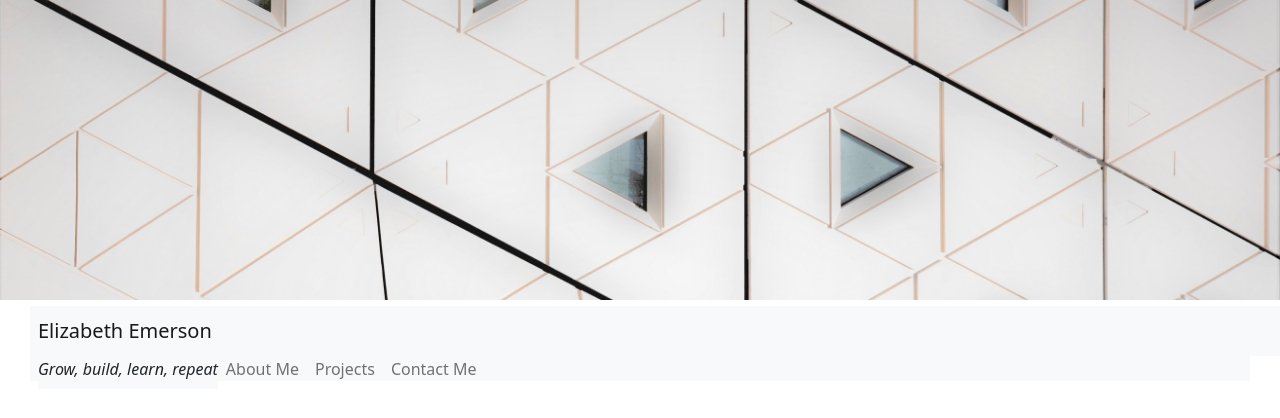
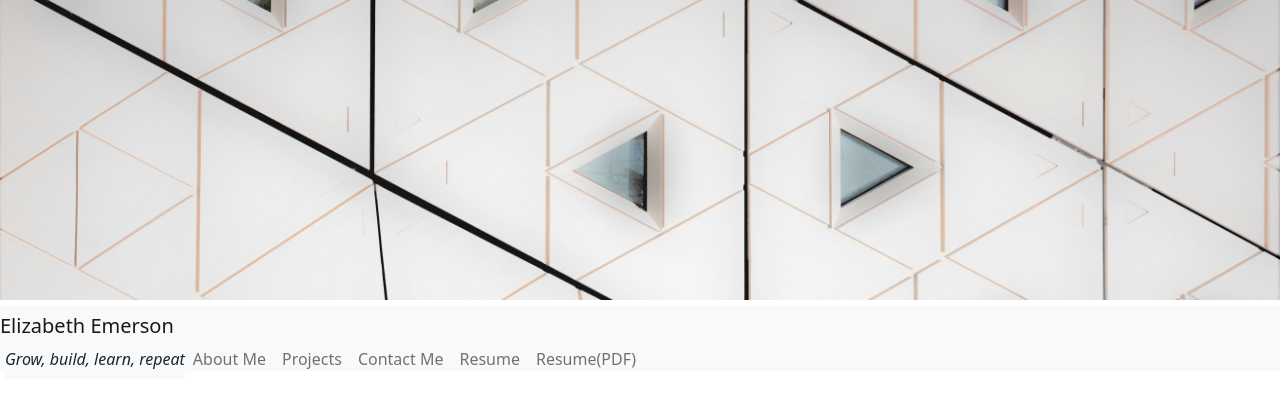
Before and after one commit to uknity/portfolio-react, a React (Create React App) app: page / in a window 1280 px wide. Shown: the top 418 px of the page. Built offline with nearby package versions, Linux system fonts and the light colour scheme; a web font is replaced by a local one.

Commit message:
formatted header with nav links

```diff
--- a/src/App.js
+++ b/src/App.js
@@ -1,19 +1,23 @@
 import React from "react";
-import { BrowserRouter as Router } from "react-router-dom";
+import { BrowserRouter as Router, Route } from "react-router-dom";
 import Homepage from "./pages/Homepage";
 import Header from "./components/Header";
 import Wrapper from "./components/Wrapper";
-
+import About from "./components/About";
+import Projects from "./components/Projects";
+import Contact from "./components/Contact";
 
 function App() {
-
 	return (
 		<Router>
 			<div>
-        <Header>
-          </Header>
+				<Header />
 				<Wrapper>
-          <Homepage />
+					<Route exact path="/" component={Homepage} />
+					<Route path="/about" component={About} />
+					<Route path="/projects" component={Projects} />
+					<Route path="/contact" component={Contact} />
+
 				</Wrapper>
 			</div>
 		</Router>
--- a/src/components/Header/index.js
+++ b/src/components/Header/index.js
@@ -1,52 +1,95 @@
 import React from "react";
 import "./style.css";
 import backImg from "./heading.jpg";
+import { Link } from "react-router-dom";
+import resumePdf from './resumePdf.pdf';
+
 
 //function to create header
 function Header() {
 	return (
-    <div>
-
-    <div className="container-fluid p-0" style={{
+		<div
+			className="container-fluid p-0"
+			style={{
 				backgroundImage: `url(${backImg})`,
-    backgroundSize: 'cover',
-    backgroundRepeat: 'no-repeat',
-    height: '300px'
-    }} >
-        <div className="row h-100 d-inline-block " ></div>
-        <heading className="navbar navbar-expand-lg navbar-light bg-light d-flex align-items-end nameRow">
-        <div className="navbar-brand display-1">Elizabeth Emerson</div>
-    </heading>
+				backgroundSize: "cover",
+				backgroundRepeat: "no-repeat",
+				height: "300px",
+			}}
+		>
+			<div className="row h-100 d-inline-block p-0"></div>
+			<div className="navbar navbar-expand-lg navbar-light bg-light d-flex align-items-end nameRow">
+				<div className="navbar-brand display-1 p-0">Elizabeth Emerson</div>
+			</div>
 
 			<nav className="navbar navbar-expand-lg navbar-light bg-light d-flex subtitleLinkRow">
-
-        <div className="navbar navbar-expand-lg bg-light subTitle">Grow, build, learn, repeat</div>
+				<div className="navbar navbar-expand-lg bg-light subTitle">
+					Grow, build, learn, repeat
+				</div>
 				<div className="collapse navbar-collapse flex-shrink-1 ml-auto navbarSupportedContent">
 					<ul className="navbar-nav  mb-2 mb-lg-0 linkRow">
 						<li className="nav-item">
-                    <a className="nav-link" aria-current="page" href="#aboutMe">About Me  </a>
+							<Link
+								to="/about"
+								className={
+									window.location.pathname === "/about"
+										? "nav-link active"
+										: "nav-link"
+								}
+							>
+								About Me{" "}
+							</Link>
 						</li>
 						<li className="nav-item">
-                    <a className="nav-link" href="#projects">Projects    </a>
+							<Link
+								to="/projects"
+								className={
+									window.location.pathname === "/projects"
+										? "nav-link active"
+										: "nav-link"
+								}
+							>
+								Projects{" "}
+							</Link>
 						</li>
 						<li className="nav-item">
-                    <a className="nav-link" href="#contactMe">Contact Me    </a>
+							<Link
+								to="/contact"
+								className={
+									window.location.pathname === "/contact"
+										? "nav-link active"
+										: "nav-link"
+								}
+							>
+								Contact Me{" "}
+							</Link>
 						</li>
 						<li className="nav-item">
-                    {/* <a className="nav-link" href="https://docs.google.com/document/d/1XnnyCAyvonrlKVCC-sQ2VxHgFOKzGe6oD_FBRDAoBKk/edit?usp=sharing" target="_blank" download>Resume    </a> */}
+							<a
+								className="nav-link" rel="noopener noreferrer"
+								href="https://docs.google.com/document/d/1XnnyCAyvonrlKVCC-sQ2VxHgFOKzGe6oD_FBRDAoBKk/edit?usp=sharing"
+								target="_blank"
+								download
+							>
+								Resume{" "}
+							</a>
 						</li>
 						<li className="nav-item">
-                    {/* <a className="nav-link" href="assets/docs/Resume Emerson 2021.pdf" target="_blank" download>Resume(PDF)   </a> */}
+							<a
+                            className="nav-link"
+                                href={resumePdf}
+								target="_blank" rel="noopener noreferrer"
+								download
+							>
+								Resume(PDF){" "}
+							</a>
+
+
 						</li>
 					</ul>
-
 				</div>
 			</nav>
 		</div>
-
-
-    </div>
-
 	);
 }
 
--- a/src/components/Header/style.css
+++ b/src/components/Header/style.css
@@ -17,6 +17,7 @@ header {
   padding: 0px;
   margin-left: 0px;
   margin-right: 0px;
+  padding-left: 0px;
 }
 .navbarSupportedContent {
   flex-grow: 0;
@@ -33,13 +34,14 @@ header {
 
 .navbar {
   padding: 0px;
-  padding-left: .5rem;
+  padding-left: 0px;
 }
 
 .subtitleLinkRow {
   max-height: 25px;
-  margin-right: 30px;
-  margin-left: 30px;
+  margin-right: 0px;
+  margin-left: 0px;
+  padding-left: 5px;
 }
 
 .subTitle {
--- a/src/components/Wrapper/index.js
+++ b/src/components/Wrapper/index.js
@@ -3,7 +3,7 @@ import "./style.css";
 
 //Wrapper function to pass all props to children
 function Wrapper(props) {
-  return <main className="wrapper">{props.children}</main>;
+  return <main className="wrapper p-0">{props.children}</main>;
 }
 
 export default Wrapper;
--- a/src/index.js
+++ b/src/index.js
@@ -4,5 +4,6 @@ import App from './App';
 import './stylesheet.css';
 import 'bootstrap/dist/css/bootstrap.min.css';
 
+
 //renders content from <App/> to display in root body of HTML
 ReactDOM.render(<App />, document.getElementById('root'));
--- a/src/stylesheet.css
+++ b/src/stylesheet.css
@@ -14,11 +14,7 @@ main {
 
 
 
-.nameRow {
-    padding-bottom: 0px;
-    margin-left: 30px;
-    margin-right: 0px;
-}
+
 #navbarSupportedContent {
     flex-grow: 0;
     align-items: start;
```
Also changed, not shown: src/components/About/index.js (added), src/components/Contact/index.js (added), src/components/Projects/index.js (added), 1 other file (tests, documents, lock files or other folders). Lines whose indentation alone changed are shown as unchanged.
